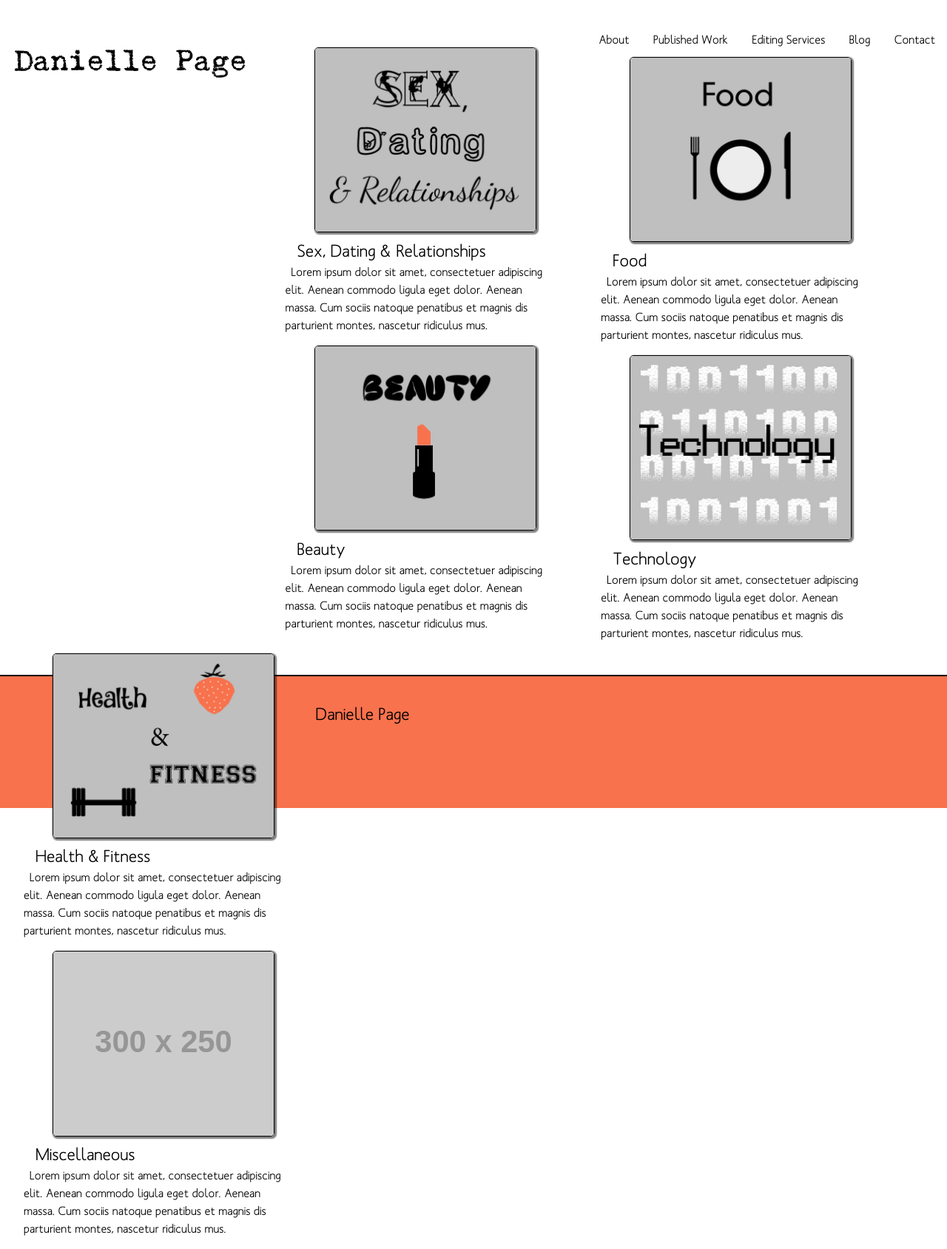
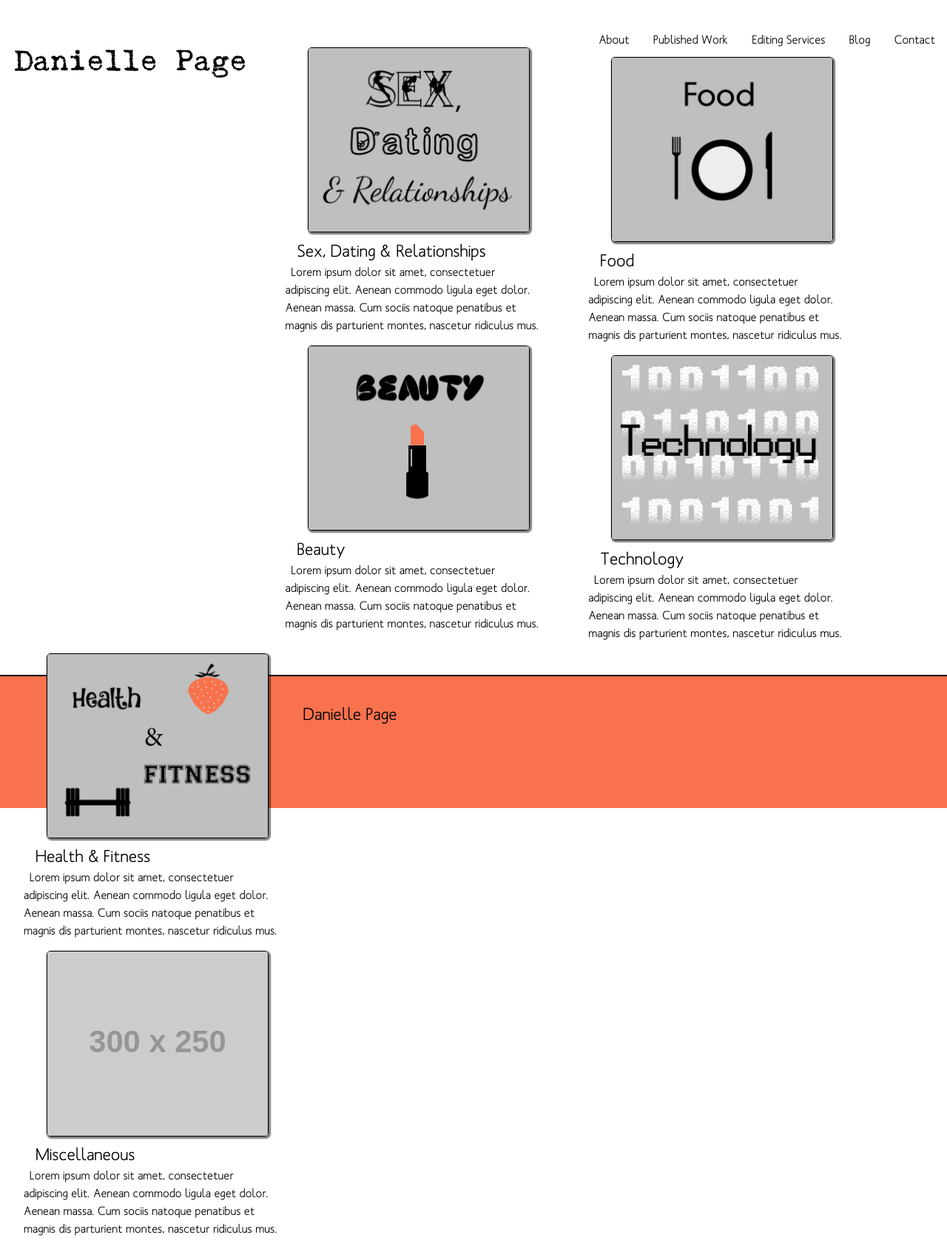
Before and after one commit to thedaniellepage/thedaniellepage, a Jekyll site: the page built from published-work.html, in a window 1280 px wide. Shown: the whole page at 74% size. Built offline with Jekyll 4.4.1, drawn with Linux system fonts in a browser that asks for light colours; nearby versions of some CDN libraries.

Commit message:
idk fucking maybe

```diff
--- a/css/main.css
+++ b/css/main.css
@@ -236,7 +236,7 @@ td {
 
 .col {
 	float: left;
-	width: 33.33%;
+	width: 32%;
 	padding:.4em;
 }
 }
```
